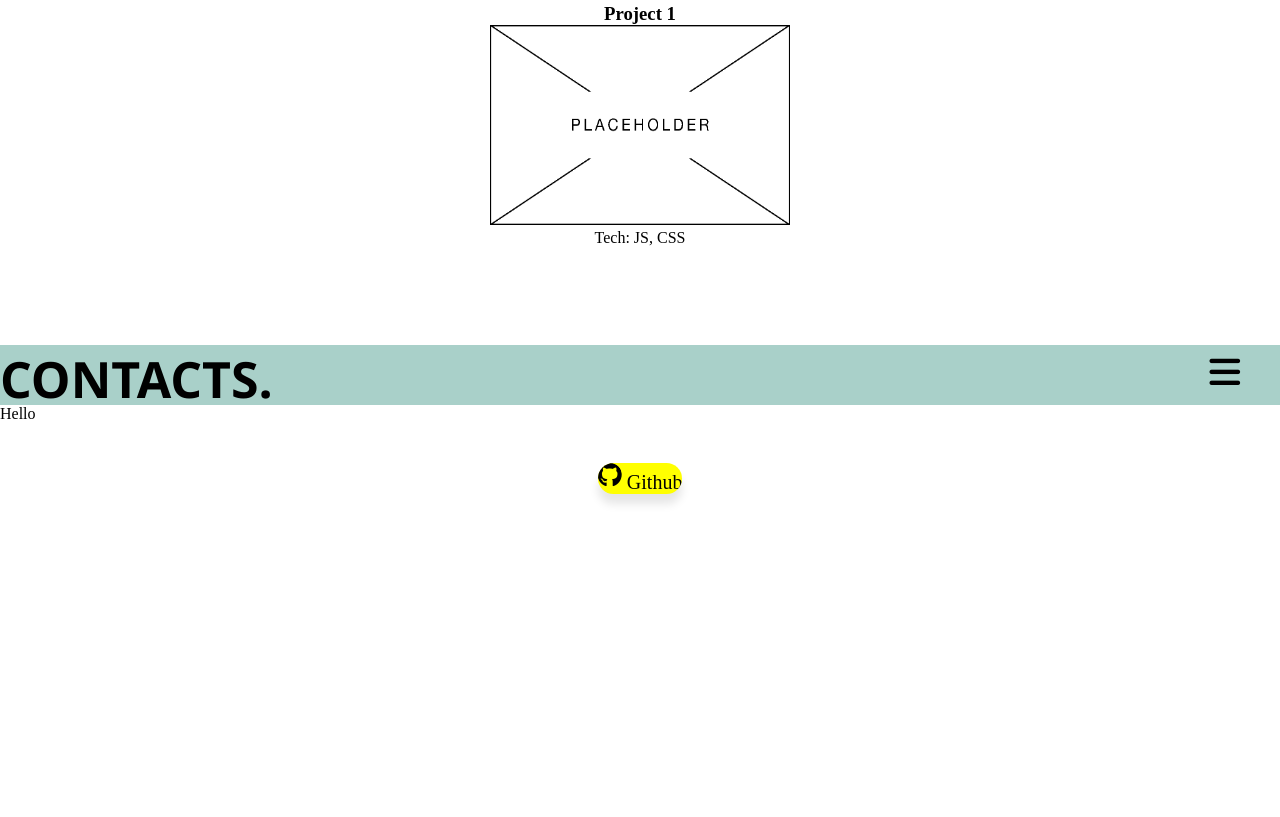
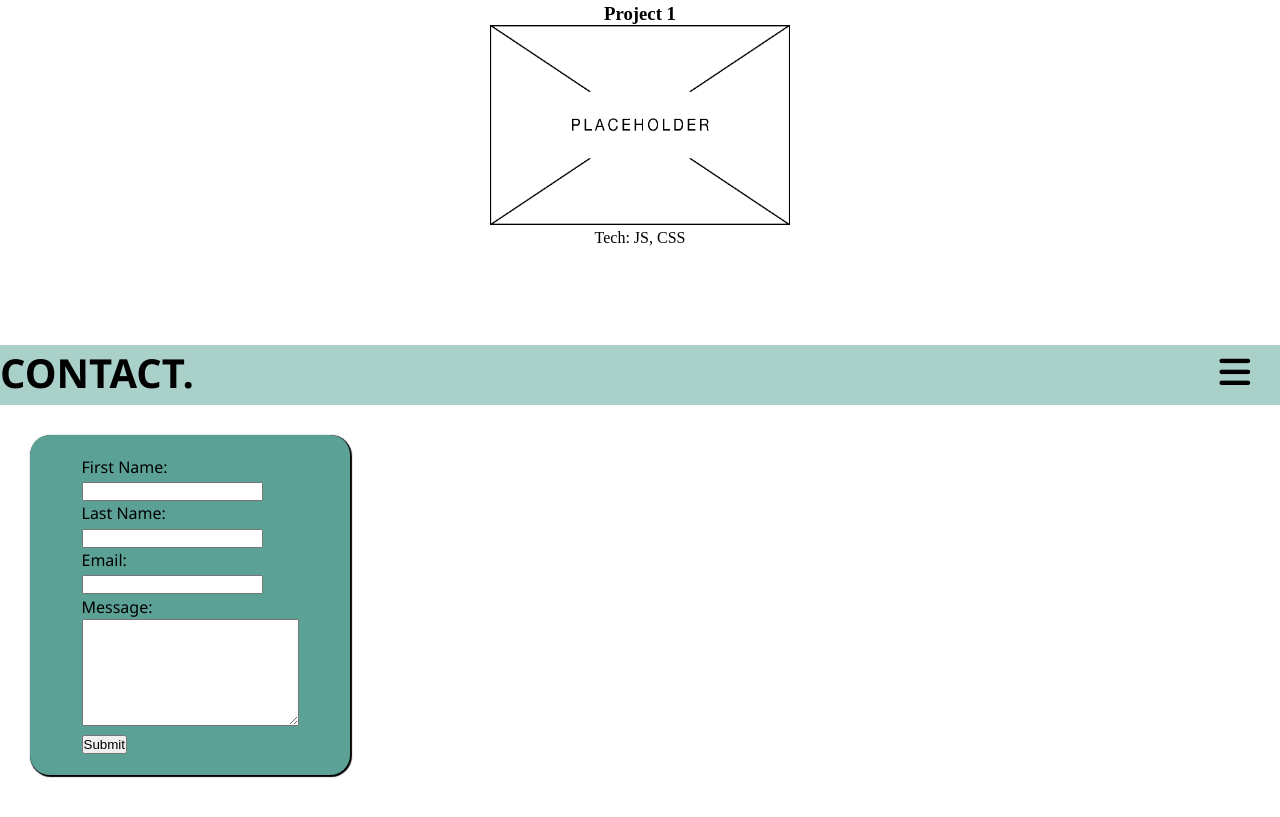
Before and after one commit to Harvir98/Portfolio-Project, a plain HTML site: page index.html in a window 1280 px wide. Shown: the part 1905-2722 px from the top of the page. Drawn offline with Linux system fonts and the light colour scheme.

Commit message:
added contact form and altered size for smartphone

```diff
--- a/index.html
+++ b/index.html
@@ -14,8 +14,8 @@
   </head>
   <body>
 
-    <!-- MAINBODY -->
-    <main class="main">
+    <!-- 1st Page -->
+    <div class="main">
       <!-- BACKGROUND IMAGE -->
       <img src="./images/mountain.jpeg" alt="Background Image" class="main__backgroundimage">
       <!-- MENU ICON -->
@@ -24,7 +24,7 @@
       <div class="main__name">I'm Harvir.</div>
       <div class="main__TS">Trainee Software </div>
       <div class="main__developer">Developer.</div>
-    </main>
+    </div>
 
     <!-- ABOUT PAGE -->
     <section class="sectionA">
@@ -36,7 +36,9 @@
 
       <!-- MAIN SECTION FOR ABOUT PAGE -->
       <div class="sectionA__main">
-        <p class="sectionA__mainabout">Lorem ipsum dolor sit amet consectetur adipisicing elit. Officiis, fuga amet? Est nam possimus pariatur quasi officia magnam? Voluptatem quasi a ea perspiciatis quaerat porro neque ducimus quas? Atque amet tempore delectus vel, sint hic quos soluta dolor excepturi commodi quod totam iure et voluptatibus natus? Fugiat dolorem magnam ipsam, eum dolores distinctio vitae error voluptatum. Placeat enim maxime harum sequi consectetur! Molestiae suscipit praesentium iure quas omnis rerum veritatis illum alias facere exercitationem excepturi cupiditate itaque cumque sequi sed, enim nesciunt assumenda esse distinctio temporibus nisi iusto porro id accusantium. A numquam cum eaque quibusdam, ipsam eius maiores dolore.</p>
+        <p class="sectionA__mainabout">Lorem ipsum dolor sit amet consectetur adipisicing elit. Officiis, fuga amet? Est nam possimus pariatur quasi officia magnam? Voluptatem quasi a ea perspiciatis quaerat porro neque ducimus quas? Atque amet tempore delectus vel, sint hic quos soluta dolor excepturi commodi quod totam iure et voluptatibus natus? Fugiat dolorem magnam ipsam, eum dolores distinctio vitae error voluptatum. Placeat enim maxime harum sequi consectetur! Molestiae suscipit praesentium iure quas omnis rerum veritatis illum alias facere exercitationem excepturi cupiditate itaque cumque sequi sed</p>
+
+        <div class="sectionA__TSTitle">TECHSTACK</div>
 
         <div class="sectionA__TS">
           <img src="./images/git.svg" alt="Git image" class="sectionA__TSIMG">
@@ -86,22 +88,62 @@
       <!-- Projects Page Nav -->
 
       <div class="sectionC__nav">
-        <div class="sectionC__navabout">CONTACTS.</div>
+        <div class="sectionC__navabout">CONTACT.</div>
         <div<i class="fas fa-bars sectionC__navmenu"></i></div>
       </div>
 
       <!-- Contact Page Main Section -->
 
-      <div>Hello</div>
+       <div>
+          <form class="sectionC__form">
 
-      <div class="sectionC__wrapper">
+            <div class="sectionC__cf">
+            <label for="firstName">First Name:</label>
+            </div>
+
+            <div>
+            <input type="text" name="text" id="firstName">
+            </div>
+
+            <div class="sectionC__cf">
+            <label for="lastName">Last Name:</label>
+            </div>
+
+            <div>
+            <input type="text" name="text" id="lastName">
+            </div>
+
+            <div class="sectionC__cf">
+            <label for="email">Email:</label>
+            </div>
+            <div>
+            <input type="text">
+            </div>
+
+            <div class="sectionC__cf">
+            <label for="message">Message:</label>
+            </div>
+
+            <div>
+            <textarea id="message" cols="25" rows="7"></textarea>
+            </div>
+
+            <div>
+            <button type="submit">Submit</button>
+            </div>
+          </form>
+        </div>
+
+      </div>
+
+      <!-- <div class="sectionC__wrapper">
         <div class="sectionC__button">
           <div class="sectionC__icon">
             <i class="fab fa-github sectionC__Github"></i>
           </div>
           <span>Github</span>
         </div>
-      </div>
+      </div> -->
 
 
 
--- a/main.scss
+++ b/main.scss
@@ -32,18 +32,18 @@ $primary-font: 'Segoe UI', Roboto, Oxygen, Ubuntu, Cantarell, 'Open Sans', 'Helv
   }
 
   // If i add in menu icon, text goes crazy
-  // &__menu {
-  //   position: absolute;
-  //   font-size: 35px;
-  //   right: 40px;
-  //   top: 10px
-  // }
+  &__menu {
+    position: absolute;
+    font-size: 35px;
+    right: 30px;
+    top: 10px
+  }
 
   &__name {
     // use mixinpanel to reduce code as majority is repeated in name, ts and dev
     position: absolute;
-    font-size: 45px;
-    right: 40px;
+    font-size: 36px;
+    right: 30px;
     top: 170px;
     font-weight: bold;
     font-family: $primary-font;
@@ -52,8 +52,8 @@ $primary-font: 'Segoe UI', Roboto, Oxygen, Ubuntu, Cantarell, 'Open Sans', 'Helv
 
   &__TS {
     position: absolute;
-    font-size: 45px;
-    right: 40px;
+    font-size: 36px;
+    right: 30px;
     top: 220px;
     font-weight: bold;
     font-family: $primary-font;
@@ -62,8 +62,8 @@ $primary-font: 'Segoe UI', Roboto, Oxygen, Ubuntu, Cantarell, 'Open Sans', 'Helv
 
   &__developer {
     position: absolute;
-    font-size: 45px;
-    right: 40px;
+    font-size: 36px;
+    right: 30px;
     top: 270px;
     font-weight: bold;
     font-family: $primary-font;
@@ -91,7 +91,7 @@ $primary-font: 'Segoe UI', Roboto, Oxygen, Ubuntu, Cantarell, 'Open Sans', 'Helv
       position: absolute;
       font-family: $primary-font;
       font-weight: bold;
-      font-size: 50px;
+      font-size: 40px;
     }
 
     // NAV BAR MENU LOGO
@@ -99,15 +99,23 @@ $primary-font: 'Segoe UI', Roboto, Oxygen, Ubuntu, Cantarell, 'Open Sans', 'Helv
     &__navmenu {
       position: absolute;
       font-size: 35px;
-      right: 40px;
+      right: 30px;
       top: 10px
     }
 
   &__main {
     text-align: justify;
-    margin: 30px;
+    margin: 25px;
     font-size: 17px;
     font-family: "Segoe UI", Roboto, Oxygen, Ubuntu, Cantarell, "Open Sans", "Helvetica Neue", sans-serif;
+  }
+
+  &__TSTitle {
+    margin: 15px;
+    font-size: 20px;
+    font-family: $primary-font;
+    font-weight: bold;
+    text-align: center;
   }
 
   &__TS {
@@ -150,7 +158,7 @@ $primary-font: 'Segoe UI', Roboto, Oxygen, Ubuntu, Cantarell, 'Open Sans', 'Helv
       position: absolute;
       font-family: $primary-font;
       font-weight: bold;
-      font-size: 50px;
+      font-size: 40px;
     }
 
     // NAV BAR MENU LOGO
@@ -158,7 +166,7 @@ $primary-font: 'Segoe UI', Roboto, Oxygen, Ubuntu, Cantarell, 'Open Sans', 'Helv
     &__navmenu {
       position: absolute;
       font-size: 35px;
-      right: 40px;
+      right: 30px;
       top: 10px
     }
 
@@ -182,6 +190,9 @@ $primary-font: 'Segoe UI', Roboto, Oxygen, Ubuntu, Cantarell, 'Open Sans', 'Helv
 
 .sectionC {
   min-height: 600px;
+  display: flex;
+  flex-direction: column;
+  // box-sizing: border-box;
 
   &__nav {
     position: relative;
@@ -196,7 +207,7 @@ $primary-font: 'Segoe UI', Roboto, Oxygen, Ubuntu, Cantarell, 'Open Sans', 'Helv
       position: absolute;
       font-family: $primary-font;
       font-weight: bold;
-      font-size: 50px;
+      font-size: 40px;
     }
 
     // NAV BAR MENU LOGO
@@ -204,41 +215,73 @@ $primary-font: 'Segoe UI', Roboto, Oxygen, Ubuntu, Cantarell, 'Open Sans', 'Helv
     &__navmenu {
       position: absolute;
       font-size: 35px;
-      right: 40px;
+      right: 30px;
       top: 10px
     }
 
-  &__wrapper {
-    margin-top: 40px;
-    display: flex;
-    justify-content: center;
-    align-items: center;
-  }
-
-  &__button {
-    font-size: 20px;
-    background-color: yellow;
-    border-radius: 60px;
-    cursor: pointer;
-    box-shadow: 0 10px 10px rgba(0, 0, 0, 0.1);
-    overflow: hidden;
-    float: left;
-  }
-
-  &__icon {
-    display: inline-block;
-    font-size: 20px;
-    text-align: center;
-    overflow: hidden;
-    border-radius: 50px;
-  }
-
-  &__Github {
-    font-size: 25px;
-    line-height: 30px;
-  }
+    &__form {
+      background-color: $tertiary-color;
+      display: grid;
+      width: 280px;
+      height: 300px;
+      justify-content: center;
+      align-items: center;
+      margin: 30px;
+      padding: 20px;
+      border-radius: 20px;
+      font-family: $primary-font;
+      box-shadow: 1px 1px 1px 1px ;
+    }
 
 }
+
+
+
+
+
+
+//   &__cf {
+//     width: 400px;
+//     height: 400px;
+//     text-align: center;
+//     border: solid 1px black;
+//     background-color: $tertiary-color;
+//     margin: 20px;
+//   }
+// }
+
+
+//   &__wrapper {
+//     margin-top: 40px;
+//     display: flex;
+//     justify-content: center;
+//     align-items: center;
+//   }
+
+//   &__button {
+//     font-size: 20px;
+//     background-color: yellow;
+//     border-radius: 60px;
+//     cursor: pointer;
+//     box-shadow: 0 10px 10px rgba(0, 0, 0, 0.1);
+//     overflow: hidden;
+//     float: left;
+//   }
+
+//   &__icon {
+//     display: inline-block;
+//     font-size: 20px;
+//     text-align: center;
+//     overflow: hidden;
+//     border-radius: 50px;
+//   }
+
+//   &__Github {
+//     font-size: 25px;
+//     line-height: 30px;
+//   }
+
+// }
 
 // .about-main {
 //   position: relative;
```
Also changed, not shown: main.css.
